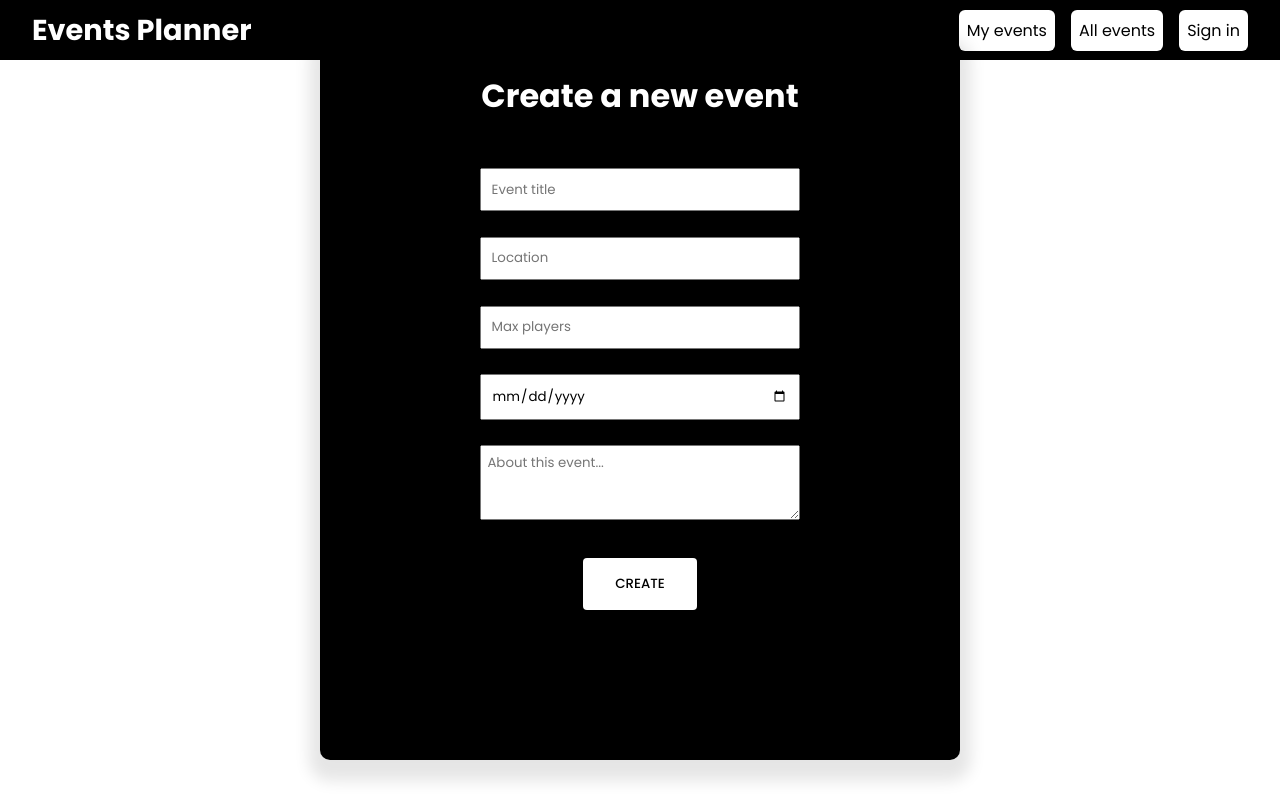
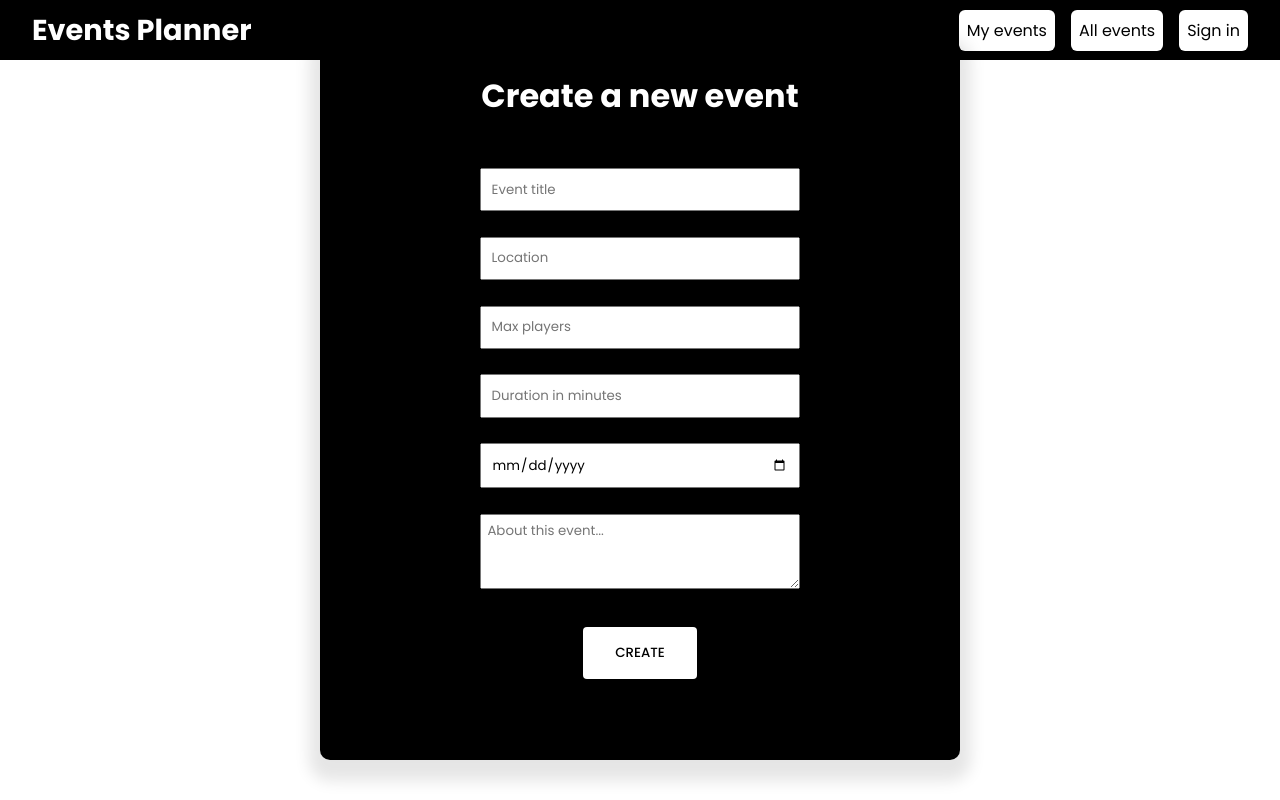
Before and after one commit to mernsummerproject2022/frontend, a React (Create React App) app in the folder event-planner/: page /create in a window 1280 px wide. Built offline with nearby package versions, Linux system fonts and the light colour scheme.

Commit message:
added duration input

```diff
--- a/event-planner/package.json
+++ b/event-planner/package.json
@@ -10,8 +10,10 @@
     "react": "^18.2.0",
     "react-datepicker": "^4.8.0",
     "react-dom": "^18.2.0",
+    "react-duration-picker": "^1.1.1",
     "react-router-dom": "^6.3.0",
     "react-scripts": "^5.0.1",
+    "react-time-duration-input": "^1.1.1",
     "web-vitals": "^2.1.0",
     "yup": "^0.32.11"
   },
--- a/event-planner/src/Pages/EventCreate.jsx
+++ b/event-planner/src/Pages/EventCreate.jsx
@@ -28,6 +28,13 @@ function EventCreate() {
           />
 
           <input
+            type="number"
+            placeholder="Duration in minutes"
+            name="duration"
+            autoComplete="none"
+          />
+
+          <input
             type="date"
             placeholder="Date"
             name="event-date"
```
Also changed, not shown: 2 other files (tests, documents, lock files or other folders).
